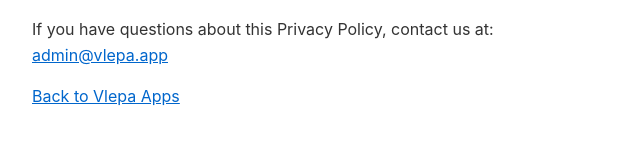
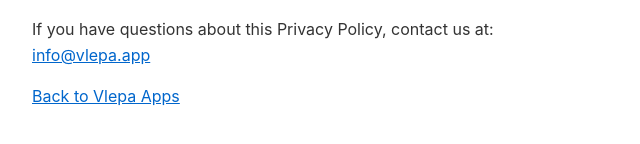
Before and after one commit to vlepaapps/vlepaapps.github.io, a plain HTML site: page privacy-policy.html in a window 1280 px wide. Shown: the part 1604-1748 px from the top of the page, 258-898 px from the left. Drawn offline with Linux system fonts and the light colour scheme.

Commit message:
Change contact email to info@vlepa.app
Co-Authored-By: Claude Opus 4.6 <noreply@anthropic.com>

```diff
--- a/privacy-policy.html
+++ b/privacy-policy.html
@@ -46,7 +46,7 @@
 
     <h2>Contact Us</h2>
     <p>If you have questions about this Privacy Policy, contact us at:<br>
-    <a href="mailto:admin@vlepa.app">admin@vlepa.app</a></p>
+    <a href="mailto:info@vlepa.app">info@vlepa.app</a></p>
 
     <p><a href="/">Back to Vlepa Apps</a></p>
 </body>
```
Also changed, not shown: index.html (+1 -1 lines).
